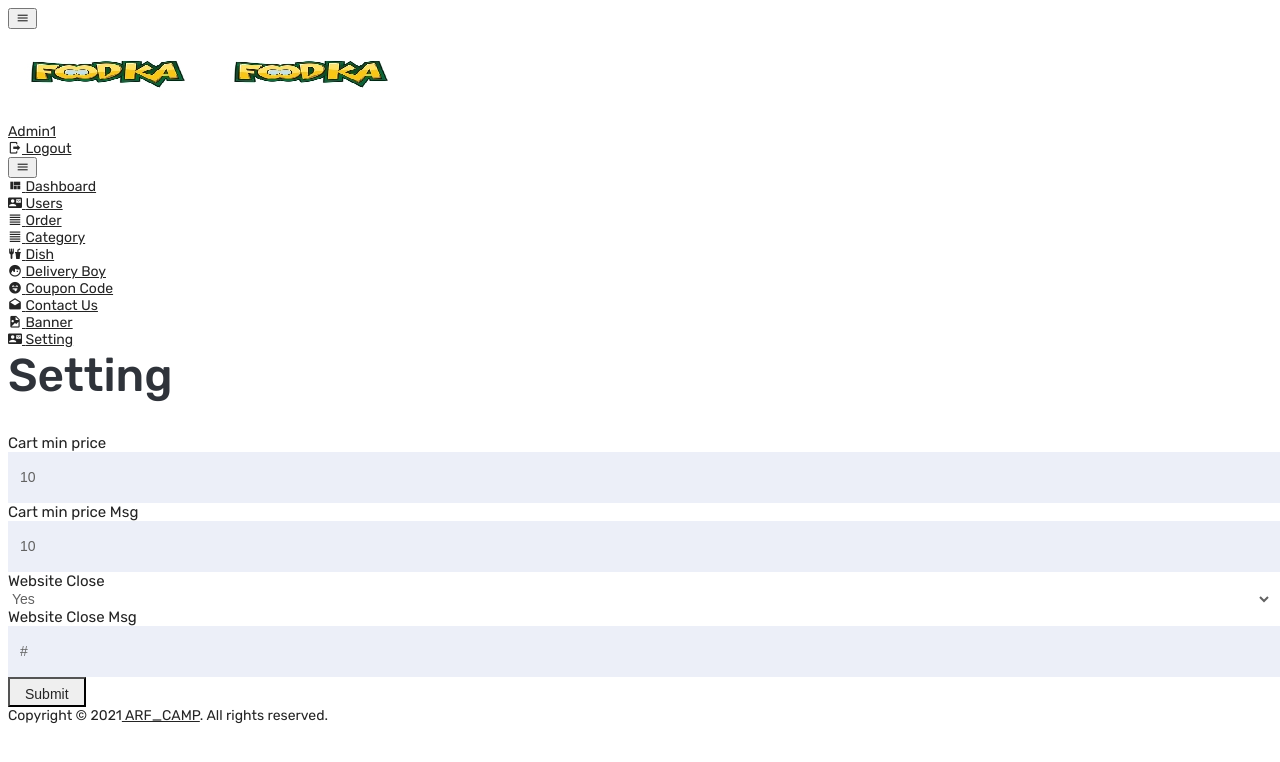
After one commit to arf-camp/fOODKA, a PHP site: page /food/admin/setting.php in a window 1280 px wide. The commit adds this page. Shown: the top 762 px of the page. Run offline with PHP 8.4, Linux system fonts and the light colour scheme; a user stored in the database is signed in; tables that the repository leaves empty hold one stand-in row (values such as "Sample post"); some libraries are stand-ins or nearby versions.

Commit message:
minimum cart price and website close/openning setting

```diff
--- /dev/null
+++ b/admin/setting.php
@@ -0,0 +1,61 @@
+<?php
+include('top.php');
+
+if(isset($_POST['submit'])){
+	$cart_min_price=get_safe_value($_POST['cart_min_price']);
+	$cart_min_price_msg=get_safe_value($_POST['cart_min_price_msg']);
+	$website_close=get_safe_value($_POST['website_close']);
+	$website_close_msg=get_safe_value($_POST['website_close_msg']);
+
+	mysqli_query($con,"update setting set cart_min_price='$cart_min_price', cart_min_price_msg='$cart_min_price_msg', website_close='$website_close', website_close_msg='$website_close_msg' where id='1'");
+}
+
+$row=mysqli_fetch_assoc(mysqli_query($con,"select * from setting where id='1'"));
+$cart_min_price=$row['cart_min_price'];
+$cart_min_price_msg=$row['cart_min_price_msg'];
+$website_close=$row['website_close'];
+$website_close_msg=$row['website_close_msg'];
+
+$websiteCloseArr=array('No','Yes');
+?>
+<div class="row">
+			<h1 class="grid_title ml10 ml15">Setting</h1>
+            <div class="col-12 grid-margin stretch-card">
+              <div class="card">
+                <div class="card-body">
+                  <form class="forms-sample" method="post">
+                    <div class="form-group">
+                      <label for="exampleInputName1">Cart min price</label>
+                      <input type="text" class="form-control" placeholder="Cart min price" name="cart_min_price"  value="<?php echo $cart_min_price?>">
+                    </div>
+                    <div class="form-group">
+                      <label for="exampleInputEmail3" required>Cart min price Msg</label>
+                      <input type="textbox" class="form-control" placeholder="Cart min price msg" name="cart_min_price_msg"  value="<?php echo $cart_min_price_msg?>">
+                    </div>
+
+					<div class="form-group">
+                      <label for="exampleInputEmail3" required>Website Close</label>
+                      <select name="website_close" class="form-control">
+						<option value="">Select Option</option>
+						<?php foreach($websiteCloseArr as $key=>$val){
+							if($website_close==$key){
+								echo "<option value='$key' selected='selected'>$val</option>";
+							}else{
+								echo "<option value='$key'>$val</option>";
+							}
+						} ?>
+					  <select>
+                    </div>
+					<div class="form-group">
+                      <label for="exampleInputEmail3" required>Website Close Msg</label>
+                      <input type="textbox" class="form-control" placeholder="Website close msg" name="website_close_msg"  value="<?php echo $website_close_msg?>">
+                    </div>
+                    <button type="submit" class="btn btn-primary mr-2" name="submit">Submit</button>
+                  </form>
+                </div>
+              </div>
+            </div>
+
+		 </div>
+
+<?php include('footer.php');?>
--- a/admin/top.php
+++ b/admin/top.php
@@ -33,6 +33,8 @@ if($cur_path=='' || $cur_path=='index.php'){
   $page_title='Customer Feedback ';
 }elseif($cur_path=='order.php'){
   $page_title='Order Master';
+}elseif($cur_path=='setting.php'){
+	$page_title='Setting';
 }
 
 
@@ -199,7 +201,12 @@ if($cur_path=='' || $cur_path=='index.php'){
             </a>
           </li>
 
-
+<li class="nav-item">
+            <a class="nav-link" href="setting.php">
+              <i class="mdi mdi-contact-mail"></i>
+                <span class="menu-title"> Setting</span>
+            </a>
+          </li>
 
 
 
--- a/function.inc.php
+++ b/function.inc.php
@@ -835,7 +835,13 @@ function getDeliveryBoyNameById($id){
   }
 }
 
-
+function getSetting(){
+  global $con;
+  $sql="select * from setting where id='1'";
+  $res=mysqli_query($con,$sql);
+  $row=mysqli_fetch_assoc($res);
+  return $row;
+}
 
 
 ?>
```
Also changed, not shown: cart.php (+10 -0 lines), checkout.php (+34 -1 lines), header.php (+7 -0 lines), readMe files/completed work.txt (+6 -1 lines), shop.php (+16 -1 lines), 1 other file.
